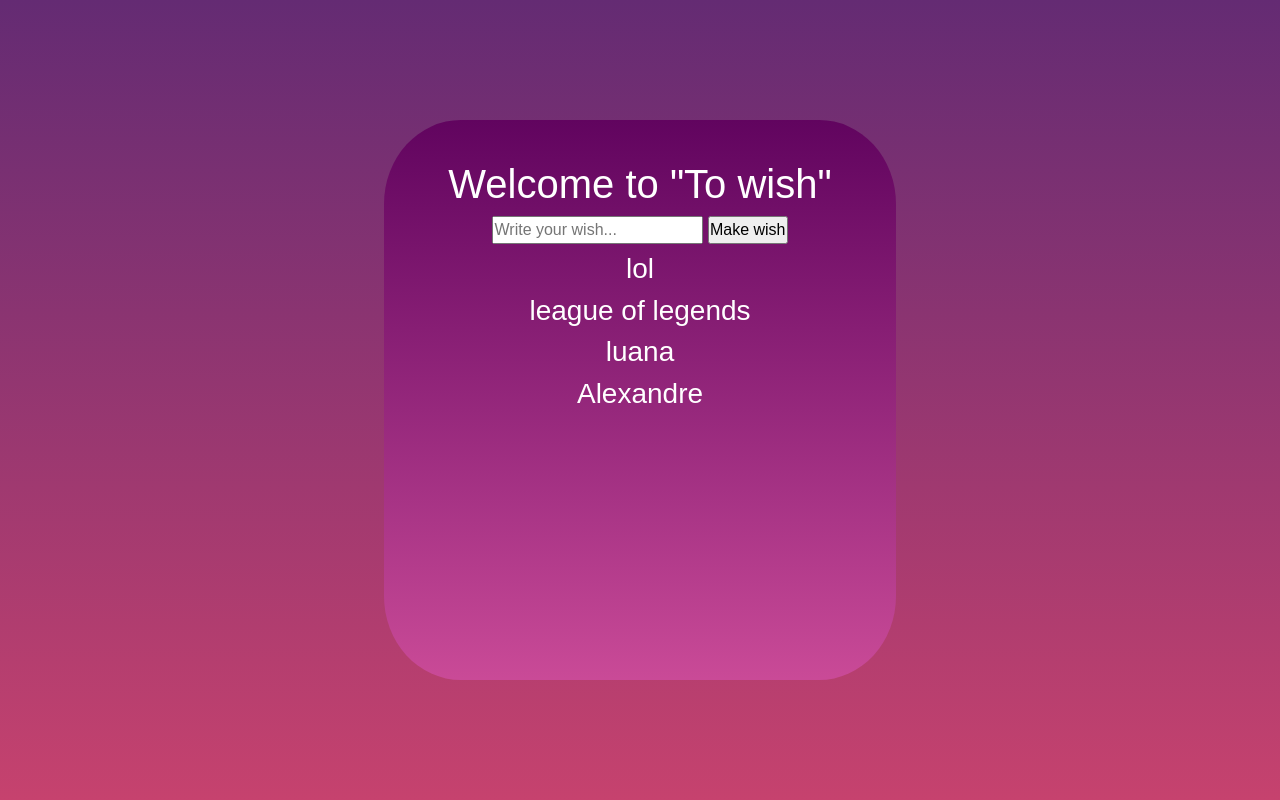
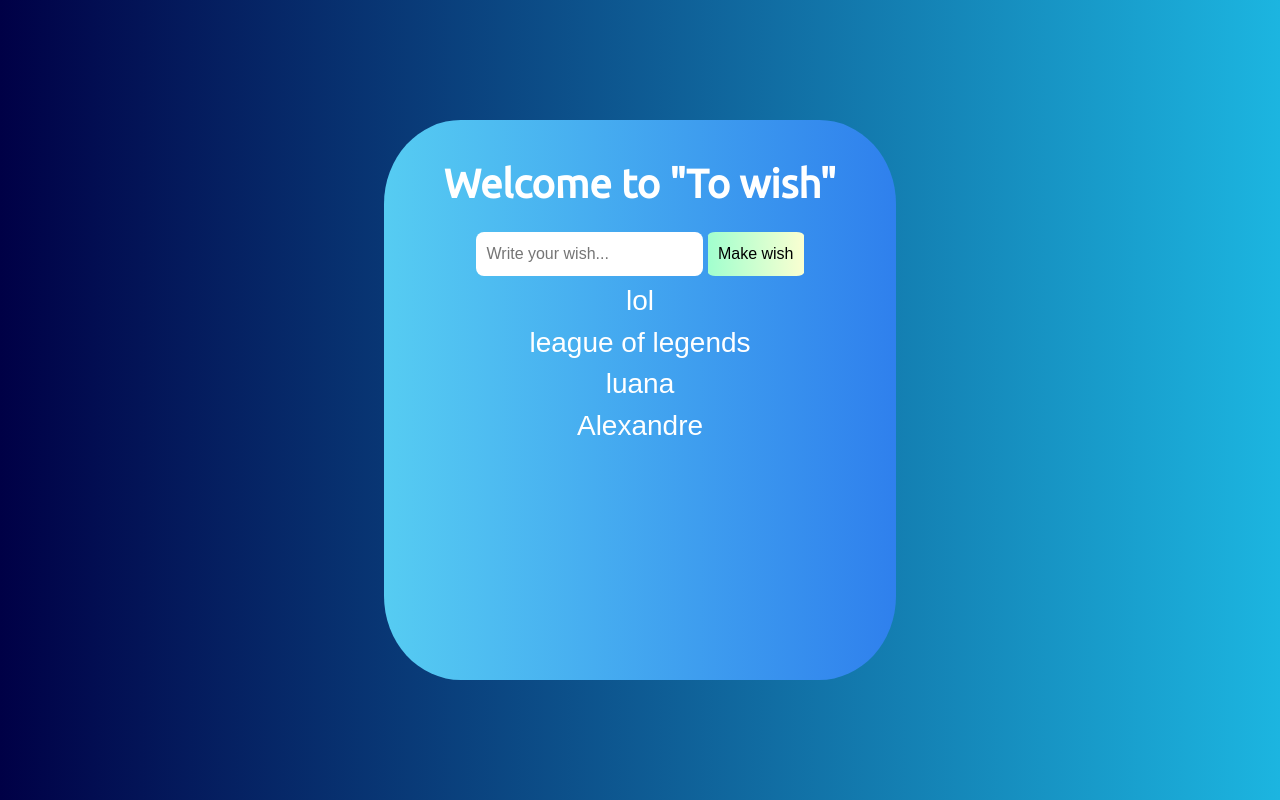
Before and after one commit to upALX/To-Wish, a Flask app: page / in a window 1280 px wide. Run offline with Flask 2, Linux system fonts and the light colour scheme; data comes from the database, SQL or seed files in the repository; both versions use the stored data as it was after the commit.

Commit message:
Add a new color pallete

```diff
--- a/app.py
+++ b/app.py
@@ -44,10 +44,8 @@ def update(id):
         wish_update.item = request.form['wish-maked']
         try:
             db.session.commit()
-            return redirect('/index')
+            return redirect('/')
         except:
             return "Oh, this it is a problem with update,sorry... "
         else: #bug - no render template
             return render_template("index.html", wish_update=wish_update)
-
-app.run()
--- a/static/css/style.css
+++ b/static/css/style.css
@@ -3,8 +3,12 @@
     padding: 0;
     box-sizing: border-box;
 }
+:root{
+    --color-default-letter: #ffffff;
+    --color-default-back: linear-gradient(to right, #000046, #1cb5e0);
+}
 body{
-    background: linear-gradient(to bottom, #642b73, #c6426e); /* W3C, IE 10+/ Edge, Firefox 16+, Chrome 26+, Opera 12+, Safari 7+ */
+    background: var(--color-default-back);
     font-family: Arial, Helvetica, sans-serif;
     color: #ffffff;
 }
@@ -18,21 +22,36 @@ body{
     justify-content: center;
 }
 .box{
-    background: linear-gradient(to bottom, #61045f, #cb4b9aee);
+    background: linear-gradient(to right, #56ccf2, #2f80ed);
     border-radius: 15%;
     width: 40vw;
     height: 70vh;
 }
 .box h1{
     margin-top: 5vh;
+    font-family: 'Ubuntu', sans-serif;
 }
-.box button{
-    margin-top: 10vh;
+.form-db{
+    margin-top: 24px;
+}
+.inp-make-wish{
     padding: 10px;
-    border-radius: 10px;
-    cursor: pointer;
+    border: 0;
+    border-radius: 8px;
 }
-.box button:hover{
-    transition: 200ms;
-    border-color: #fff;
+.sub-button{
+    padding: 10px;
+    border-radius: 8%;
+    border: 0;
+    background: linear-gradient(to right, #a1ffce, #faffd1);
+    font-weight: 500;
 }
+.sub-button:hover{
+    background: linear-gradient(to right, #ffd89b, #19547b);
+    color: var(--color-default-letter);
+    transition: 400ms;
+}
+.for-wishes-index{
+    display: grid;
+
+}
--- a/templates/base.html
+++ b/templates/base.html
@@ -4,6 +4,8 @@
     <meta charset="UTF-8">
     <meta http-equiv="X-UA-Compatible" content="IE=edge">
     <meta name="viewport" content="width=device-width, initial-scale=1.0">
+    <link rel="shortcut icon" href="https://cdn-icons-png.flaticon.com/128/3904/3904299.png">
+    <link href="https://fonts.googleapis.com/css2?family=Ubuntu&display=swap" rel="stylesheet">
     <link href="https://cdn.jsdelivr.net/npm/bootstrap@5.1.3/dist/css/bootstrap.min.css" rel="stylesheet" integrity="sha384-1BmE4kWBq78iYhFldvKuhfTAU6auU8tT94WrHftjDbrCEXSU1oBoqyl2QvZ6jIW3" crossorigin="anonymous">
     <link href="{{url_for('static', filename='css/style.css')}}" rel="stylesheet">
     <title>{{title}}</title>
--- a/templates/index.html
+++ b/templates/index.html
@@ -1,16 +1,18 @@
 {%extends 'base.html'%}
 {%block title%}{%endblock%}
 {%block content%}
-<h1>Welcome to "To wish" </h1>
+<h1><strong> Welcome to "To wish"</strong></h1>
     <div class="form-db">
-        <form action="/" method="post">
-            <input type="text" placeholder="Write your wish..." name="wish-maked"/>
-            <input type="submit" value="Make wish" id="id-button-submit"/>
-        </form>
         <div class="wish">
-            {% for wish in wishes %}
-            <h3>{{wish.item}}</h3>
-            {%endfor%}
+            <form action="/" method="post" id="form-index">
+                <input type="text" placeholder="Write your wish..." name="wish-maked" class="inp-make-wish"/>
+                <input type="submit" value="Make wish" id="id-button-submit" class="sub-button"/>
+            </form>
+            <div class="for-wishes-index"></div>
+                {% for wish in wishes %}
+                <h3>{{wish.item}}</h3>
+                {%endfor%}
+            </div>
         </div>
     </div>
 {%endblock%}
```
Also changed, not shown: wishes.db.
